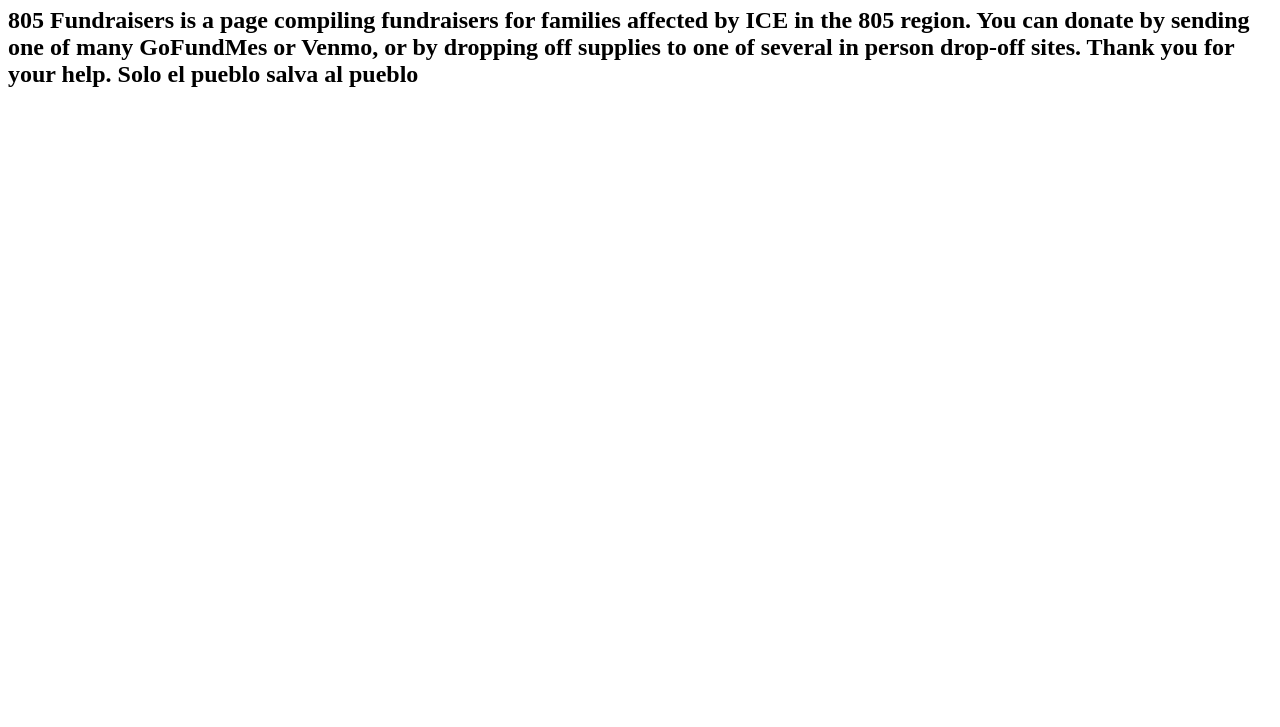
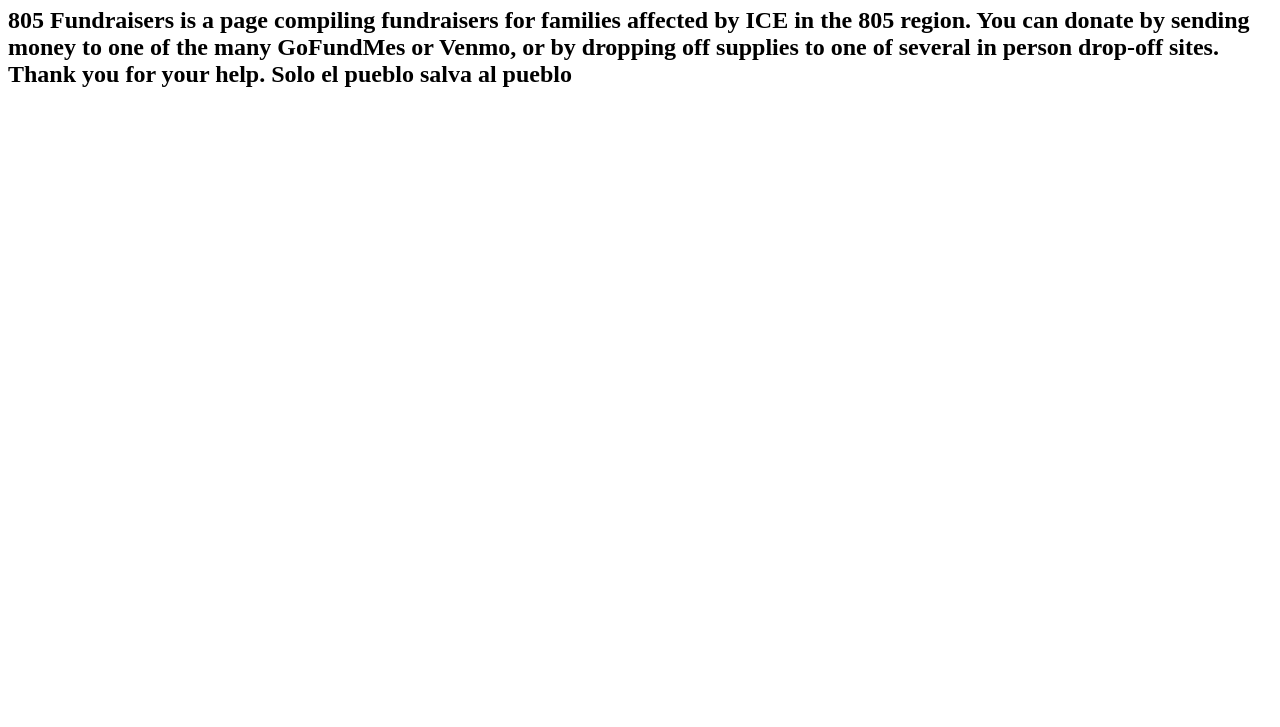
Before and after one commit to iceoutof805/about, a plain HTML site: page index.html in a window 1280 px wide. Shown: the part 73-800 px from the top of the page. Drawn offline with Linux system fonts and the light colour scheme.

Commit message:
edited index.html

```diff
--- a/index.html
+++ b/index.html
@@ -8,7 +8,7 @@
     <body>
         <header>
             <h1>ABOUT</h1>
-            <h2>805 Fundraisers is a page compiling fundraisers for families affected by ICE in the 805 region. You can donate by sending one of many GoFundMes or Venmo, or by dropping off supplies to one of several in person drop-off sites. Thank you for your help. Solo el pueblo salva al pueblo </h2>
+            <h2>805 Fundraisers is a page compiling fundraisers for families affected by ICE in the 805 region. You can donate by sending money to one of the many GoFundMes or Venmo, or by dropping off supplies to one of several in person drop-off sites. Thank you for your help. Solo el pueblo salva al pueblo </h2>
         </header>
     </body>
 </html>
```
